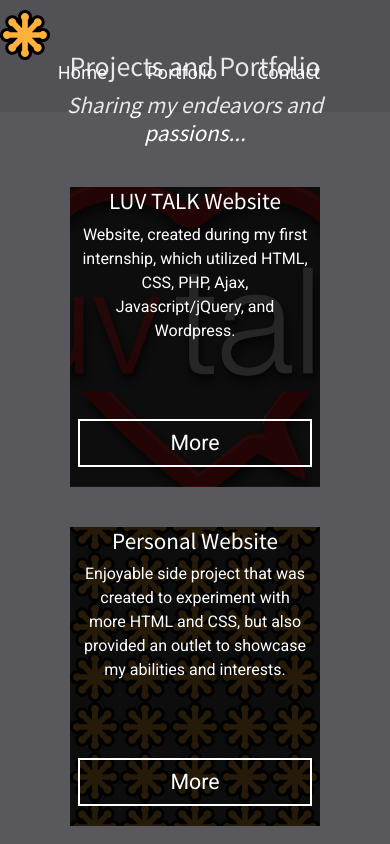
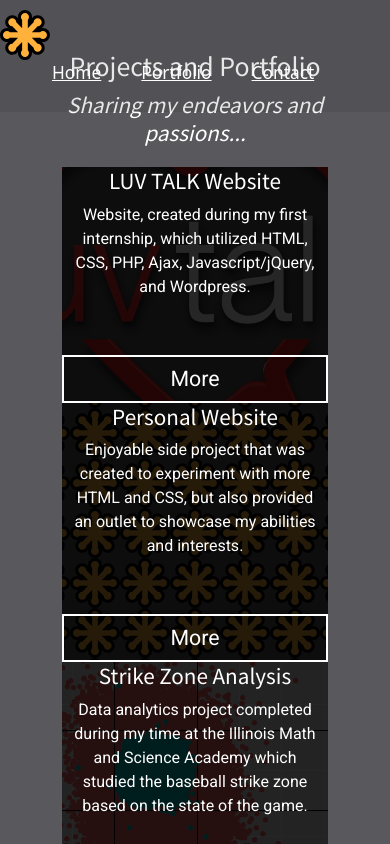
Before and after one commit to catalinuh/personal-website-evaluation, a React (Create React App) app: page /portfolio in a window 390 px wide. Shown: the top 844 px of the page. Built offline with nearby package versions, Linux system fonts and the light colour scheme.

Commit message:
update: Reverted style.css to original state, except with google font import

```diff
--- a/public/style.css
+++ b/public/style.css
@@ -19,7 +19,6 @@
   padding-right: 50px;
 }
 .primary-nav li {
-  text-decoration: none;
   display: inline-block;
   margin: 0px 20px;
   color: white;
@@ -27,7 +26,6 @@
 }
 
 .primary-nav a {
-  text-decoration: none;
   color: white;
   padding-bottom: 5px;
   -webkit-transition: border 50ms linear;
@@ -340,74 +338,4 @@
 .contact-footer a:hover {
 } */
 
-#project-row {
-  display: flex;
-  flex-flow: row wrap;
-}
-
-#project-row.row {
-  align-items: center;
-}
-
-img.img-responsive {
-  width: 26px;
-}
-
-.media-links {
-  display: flex;
-  flex-direction: row;
-  align-items: center;
-  margin: 0 auto;
-}
-
-.container-fluid {
-  width: 100%;
-}
-
-.col-sm-4.col-md-4.col-sm-offset-4.col-md-offset-4 {
-  margin: 0 auto;
-}
-
-ul {
-  display: flex;
-  flex-flow: row wrap;
-  justify-content: flex-end;
-}
-
-li {
-  text-decoration: none;
-}
-
-/* .btn.btn-default.btn-border {
-  margin: 0 auto;
-} */
-
-@media (max-width: 800px) {
-  #project-row {
-    display: flex;
-    flex-flow: column wrap;
-  }
-
-  .contact-form-body {
-    display: flex;
-    flex-flow: column wrap;
-  }
-
-  div.col-sm-4 {
-    width: 100%;
-    padding: 20px;
-  }
-
-  .btn.btn-default.btn-border {
-    width: 100%;
-  }
-
-  img.img-responsive {
-    width: 200px;
-  }
-}
-
-.summary.container-fluid {
-  display: flex;
-  flex-flow: row wrap;
-}
+/* My CSS */
```
